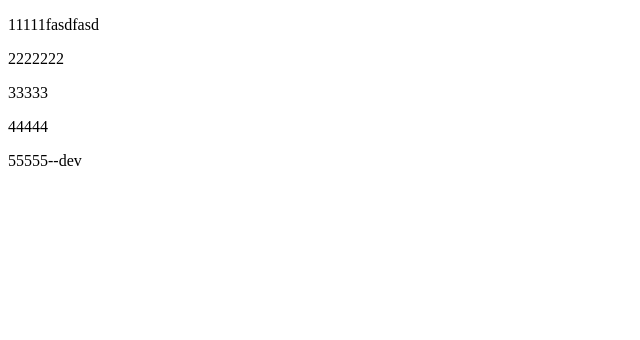
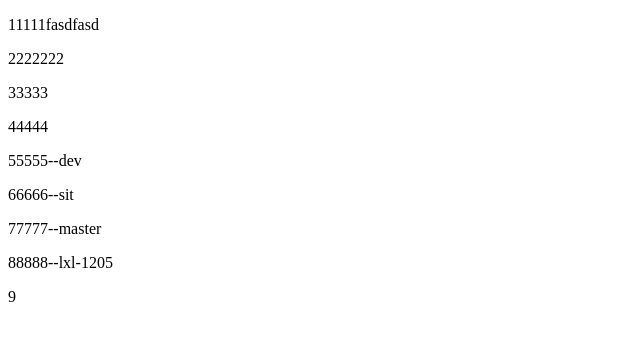
Before and after one commit to linxingli/learngit, a plain HTML site: page index.html in a window 1280 px wide. Shown: the whole page, without its empty margins (0-640 px from the left). Drawn offline with Linux system fonts and the light colour scheme.

Commit message:
update 9

```diff
--- a/index.html
+++ b/index.html
@@ -12,5 +12,9 @@
   <p>33333</p>
   <p>44444</p>
   <p>55555--dev</p>
+  <p>66666--sit</p>
+  <p>77777--master</p>
+  <p>88888--lxl-1205</p>
+  <p>9</p>
 </body>
 </html>
```
